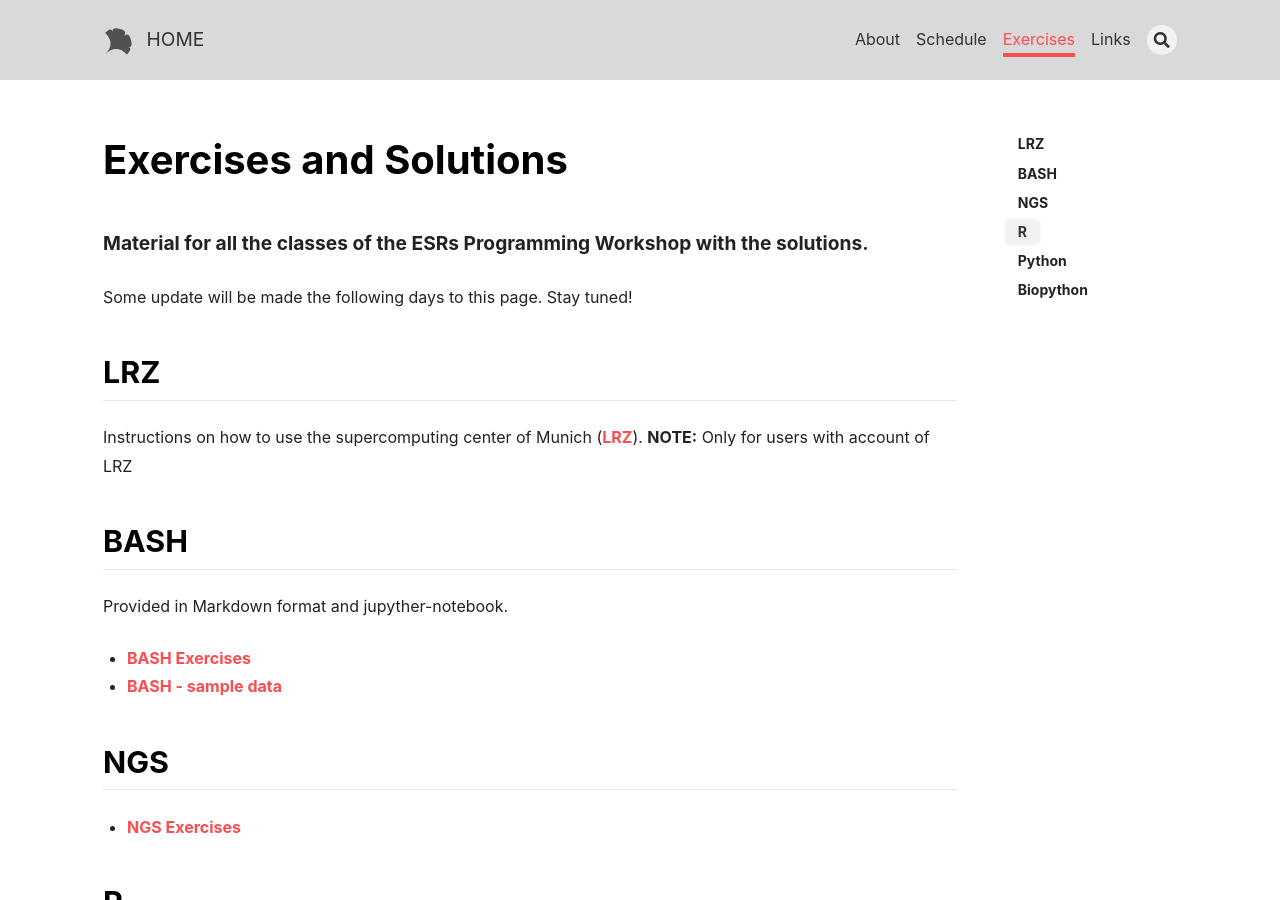
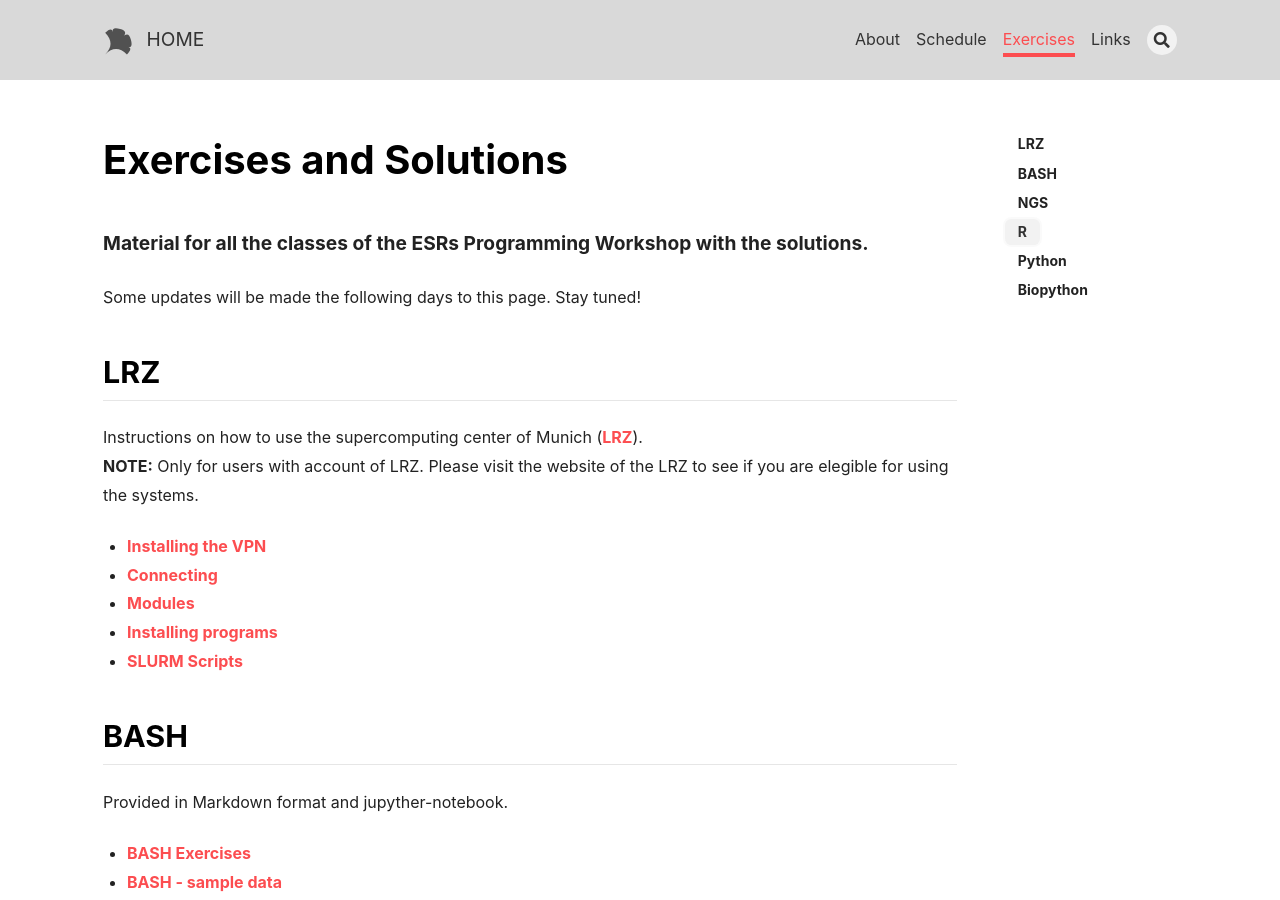
Before and after one commit to itn-ignite/ESRs-Programming-and-Bioinformatics-Workshop, a Jekyll site: the page built from docs/exercises.md, in a window 1280 px wide and 900 px high. Built offline with Jekyll 4.4.1, drawn with Linux system fonts in a browser that asks for light colours; nearby versions of some CDN libraries.

Commit message:
Update exercises.md

```diff
--- a/docs/exercises.md
+++ b/docs/exercises.md
@@ -9,11 +9,18 @@ header:
 ---
 
 #### Material for all the classes of the ESRs Programming Workshop with the solutions.
-Some update will be made the following days to this page. Stay tuned!
+Some updates will be made the following days to this page. Stay tuned!
 
 ## LRZ
 Instructions on how to use the supercomputing center of Munich ([LRZ](https://www.lrz.de/)).
-**NOTE:** Only for users with account of LRZ
+**NOTE:** Only for users with account of LRZ. Please visit the website of the LRZ to see if you are elegible for using the systems.
+
+- [Installing the VPN](https://github.com/itn-ignite/ESRs-Programming-and-Bioinformatics-Workshop/blob/master/Workshop_material/LRZ/vpn.md)
+- [Connecting](https://github.com/itn-ignite/ESRs-Programming-and-Bioinformatics-Workshop/blob/master/Workshop_material/LRZ/connect.md)
+- [Modules](https://github.com/itn-ignite/ESRs-Programming-and-Bioinformatics-Workshop/blob/master/Workshop_material/LRZ/modules.md)
+- [Installing programs](https://github.com/itn-ignite/ESRs-Programming-and-Bioinformatics-Workshop/blob/master/Workshop_material/LRZ/locally.md)
+- [SLURM Scripts](https://github.com/itn-ignite/ESRs-Programming-and-Bioinformatics-Workshop/blob/master/Workshop_material/LRZ/example_scripts.md)
+
 
 ## BASH
 Provided in Markdown format and jupyther-notebook.
```
